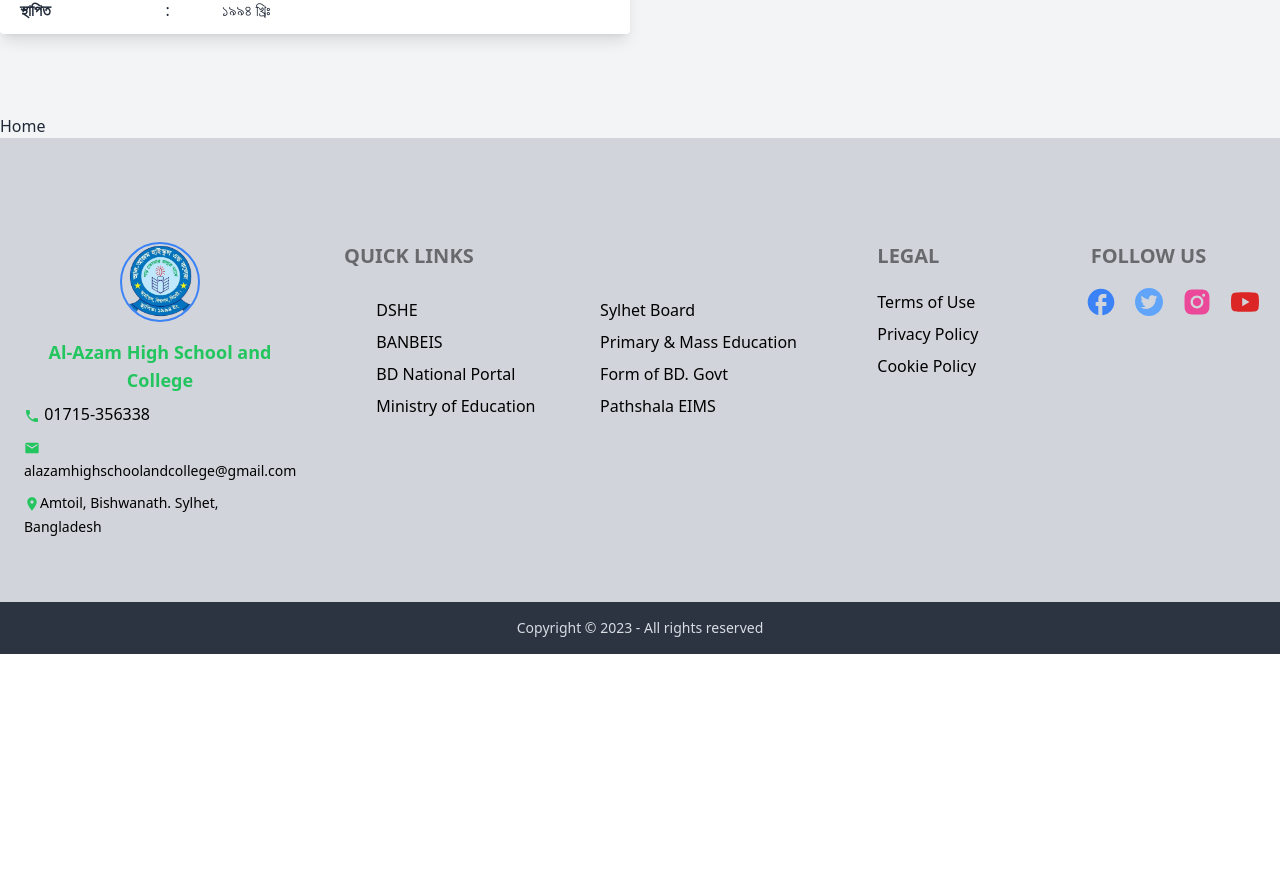
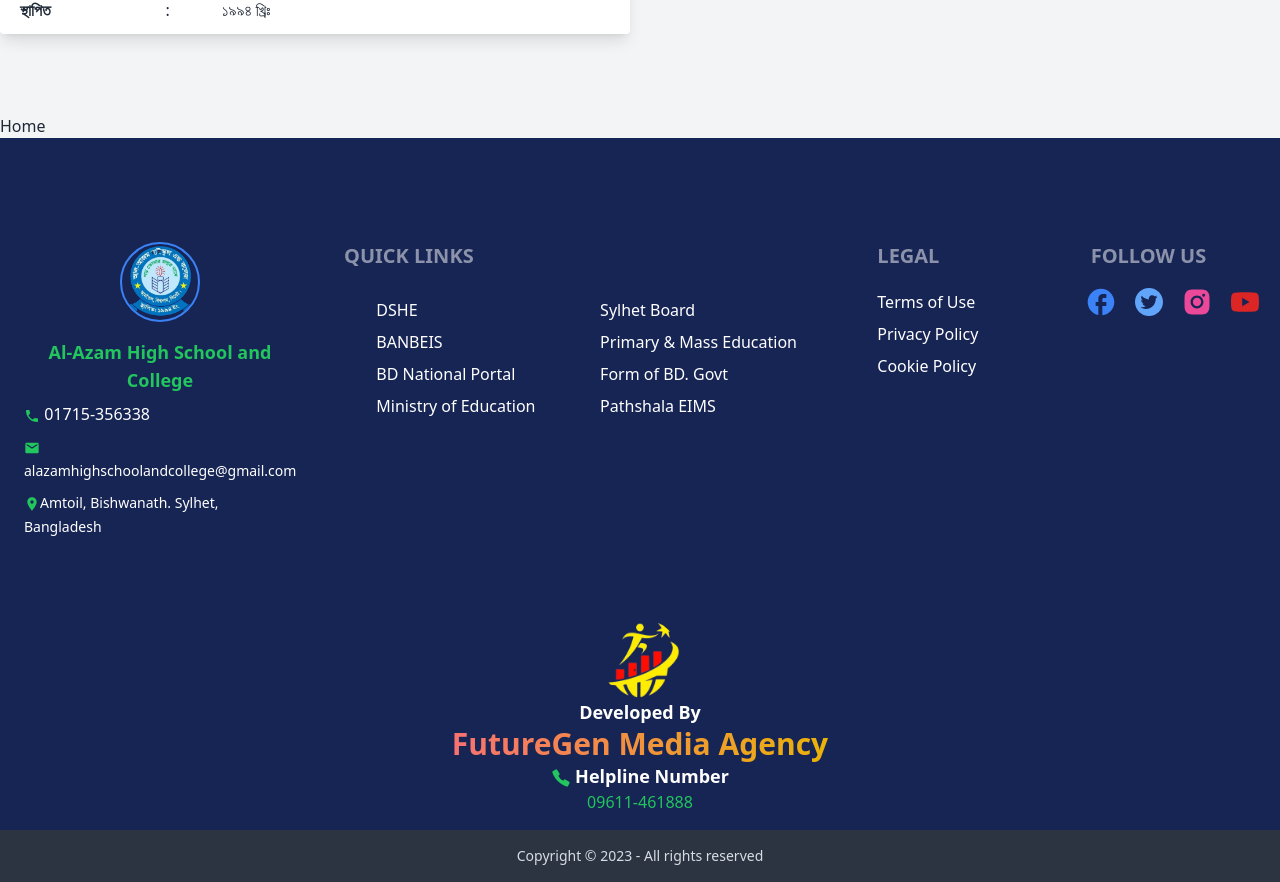
Before and after one commit to aminulislam2002/al-azam-school-college-client, a React (Vite) app: page / in a window 1280 px wide. Shown: the part 6094-6976 px from the top of the page. Before the commit the page ends 6748 px from the top, so only its background shows below. Built offline with nearby package versions, Linux system fonts and the light colour scheme; no server answers; grey boxes are pictures that could not be loaded.

Commit message:
add future gen media logo

```diff
--- a/src/Pages/Shared/MainFooter/MainFooter.jsx
+++ b/src/Pages/Shared/MainFooter/MainFooter.jsx
@@ -3,12 +3,15 @@ import { AiFillInstagram, AiFillTwitterCircle, AiFillYoutube } from "react-icons
 import { Link } from "react-router-dom";
 import logo from "../../../assets/image/madrasah-logo.png";
 import { IoMdCall } from "react-icons/io";
+import { IoCallSharp } from "react-icons/io5";
+
+import futureGenMediaLogo from "../../../assets/photogallery/FutureGen_Media_Agency-removebg-preview.png";
 
 const MainFooter = () => {
   return (
     <div>
       {/* Footer for Large Screens */}
-      <footer className="text-black lg:pt-20 pb-10 bg-gray-300 hidden lg:block">
+      <footer className="text-white lg:pt-20 pb-10 bg-blue-950 hidden lg:block">
         <div className="grid grid-cols-12">
           {/* Left Section */}
           <div className="col-span-3 p-6">
@@ -92,7 +95,7 @@ const MainFooter = () => {
       </footer>
 
       {/* Footer for Mobile and Tablet */}
-      <footer className="text-black lg:hidden">
+      <footer className="text-white lg:hidden">
         <div className="p-6">
           <img className="w-20 h-20 rounded-full border-2 border-blue-500 mx-auto" src={logo} alt="Madrasah Logo" />
           <p className="text-lg font-semibold text-green-500 text-center mt-4">Al-Azam High School and College</p>
@@ -172,6 +175,30 @@ const MainFooter = () => {
         </div>
       </footer>
 
+      {/* Developed By Footer Section */}
+      <footer className="bg-blue-950 text-black py-4 text-center">
+        <div>
+          <img src={futureGenMediaLogo} alt="FutureGen Media Logo" className="w-16 h-16 lg:w-20 lg:h-20 mx-auto rounded-full" />
+        </div>
+        <div className="text-sm">
+          <div className="font-semibold text-lg text-white">Developed By</div>
+          <div className="text-green-500 text-2xl lg:text-3xl font-bold">
+            <span className="bg-gradient-to-r from-red-400 to-yellow-500 text-transparent bg-clip-text">
+              FutureGen Media Agency
+            </span>
+          </div>
+        </div>
+        <div>
+          <div className="font-semibold text-lg text-white">
+            <span>
+              <IoCallSharp className="inline-block w-5 h-5 text-green-500 mr-1" />
+            </span>
+            Helpline Number
+          </div>
+          <div className="text-green-500">09611-461888</div>
+        </div>
+      </footer>
+
       {/* Copyright Section */}
       <footer className="bg-neutral text-neutral-content py-4 text-center">
         <p className="text-sm">Copyright © 2023 - All rights reserved</p>
```
Also changed, not shown: src/assets/photogallery/FutureGen_Media_Agency-removebg-preview.png (added).
